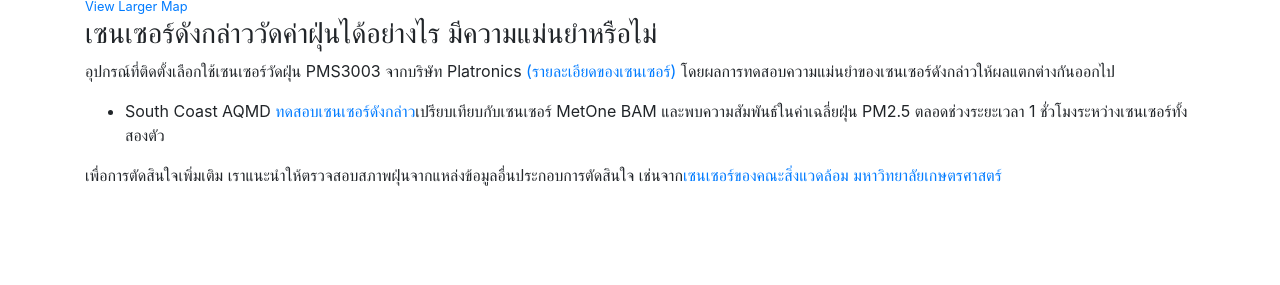
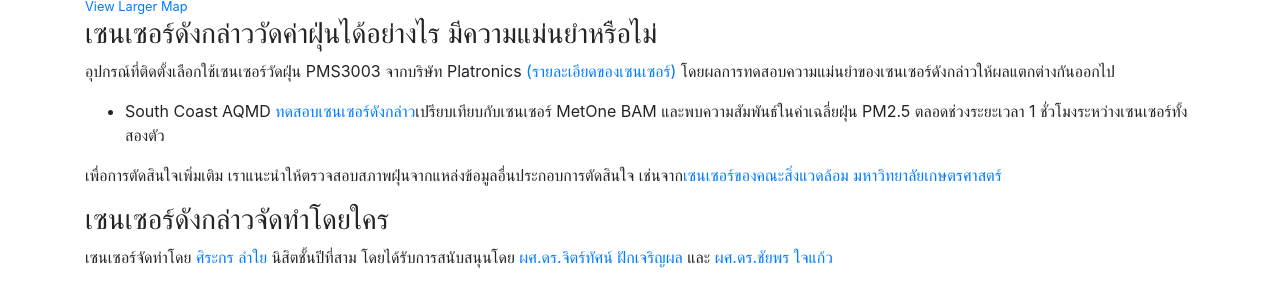
Before and after one commit to srakrn/pm25-sensor-web, a Flask app: page /about in a window 1280 px wide. Shown: the part 969-1254 px from the top of the page. Before the commit the page ends 1155 px from the top, so only its background shows below. Run offline with Flask 2, Linux system fonts and the light colour scheme; some libraries are stand-ins or nearby versions.

Commit message:
Credit of sensor creators

```diff
--- a/cpe_pm25/templates/about.html
+++ b/cpe_pm25/templates/about.html
@@ -3,7 +3,7 @@ endblock %} {% block contents %}
 <div class="jumbotron"><h1 class="display-4">เกี่ยวกับเซนเซอร์</h1></div>
 <div class="row">
   <div class="col-12">
-    <h3>เซนเซอร์ดังกล่าวติดตั้งโดยใคร</h3>
+    <h3>เซนเซอร์ดังกล่าวติดตั้งโดยหน่วยงานใด</h3>
     <p>
       เซนเซอร์วัดตัวนี้เป็นผลงานของ
       <a href="https://cpe.ku.ac.th/"
@@ -71,6 +71,14 @@ endblock %} {% block contents %}
         >เซนเซอร์ของคณะสิ่งแวดล้อม มหาวิทยาลัยเกษตรศาสตร์</a
       >
     </p>
+    <h3>เซนเซอร์ดังกล่าวจัดทำโดยใคร</h3>
+    <p>
+      เซนเซอร์จัดทำโดย
+      <a href="https://srakrn.me/bio">ศิระกร ลำใย</a> นิสิตชั้นปีที่สาม
+      โดยได้รับการสนับสนุนโดย
+      <a href="https://cpe.ku.ac.th/~jtf">ผศ.ดร.จิตร์ทัศน์ ฝักเจริญผล</a> และ
+      <a href="https://cpe.ku.ac.th/~cpj">ผศ.ดร.ชัยพร ใจแก้ว</a>
+    </p>
   </div>
 </div>
 {% endblock %}
```
